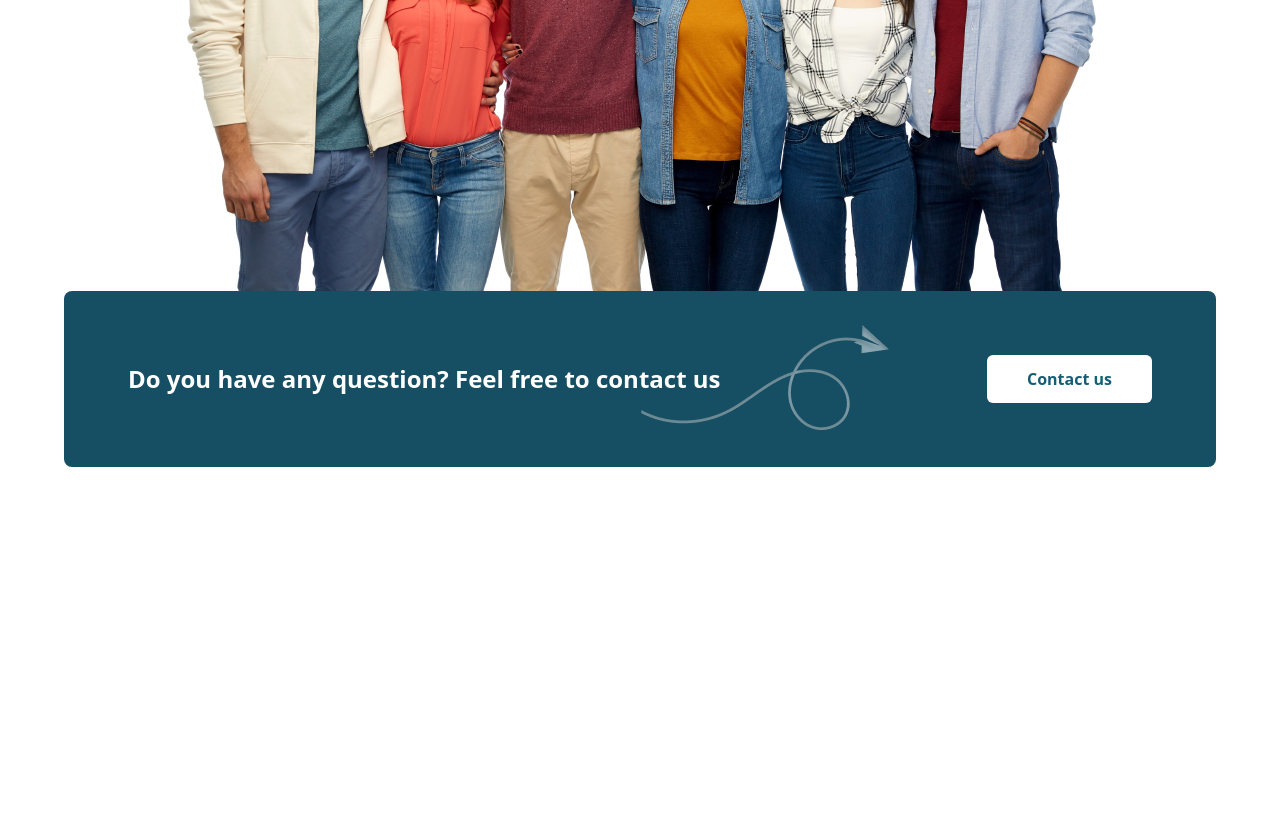
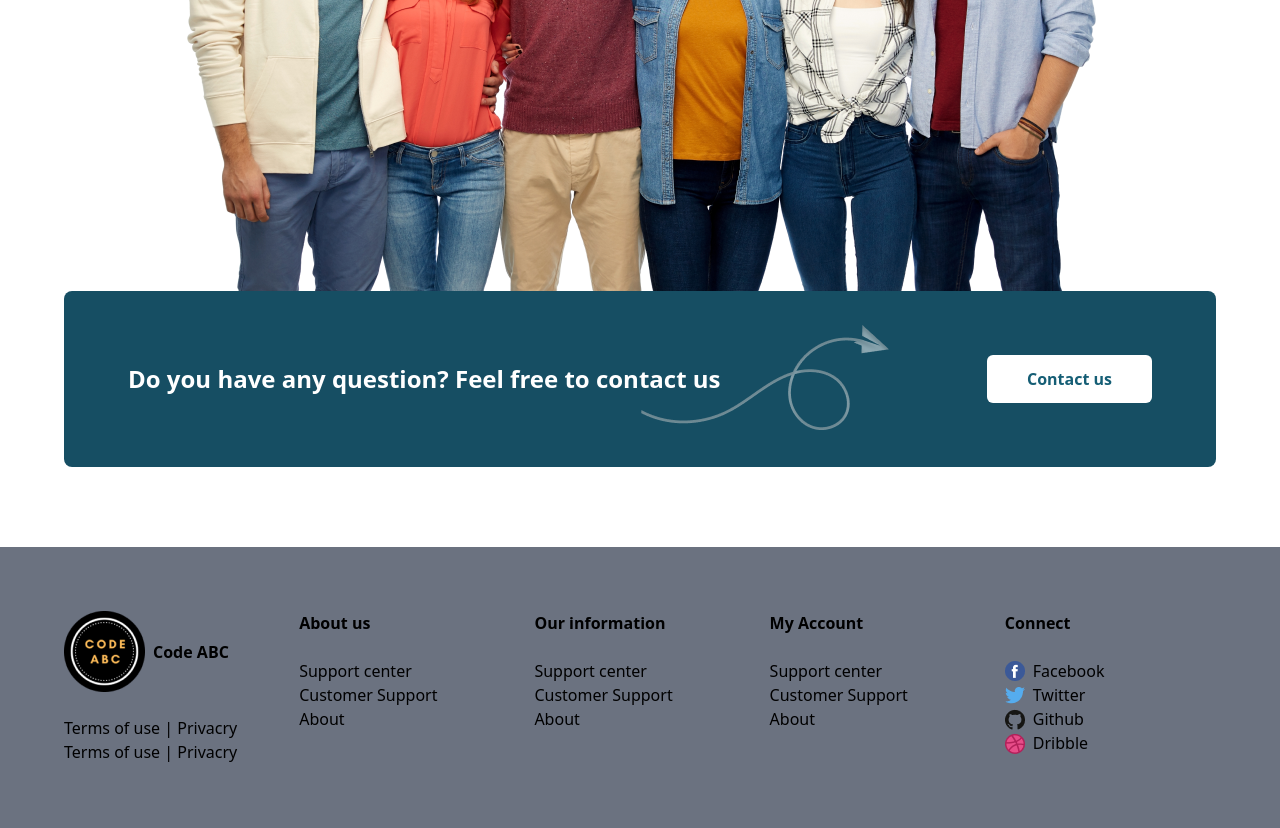
Before and after one commit to monoronjons86/tailwinds, a plain HTML site: page RealHero/index.html in a window 1280 px wide. Shown: the part 3341-4169 px from the top of the page. Before the commit the page ends 3888 px from the top, so only its background shows below. Drawn offline with nearby package versions, Linux system fonts and the light colour scheme.

Commit message:
project-end

```diff
--- a/RealHero/index.html
+++ b/RealHero/index.html
@@ -180,5 +180,79 @@
         </section>
        <!-- Contract us section end -->
 
+        <!-- Footer section start -->
+         <footer class="bg-gray-500 p-16">
+            <div class="grid grid-cols-2 md:grid-cols-5 gap-6">
+                <div>
+                    <div class="flex items-center gap-2 pb-6">
+                        <img src="./image/codeabc_circle.png" alt="">
+                        <h1 class="font-bold">Code ABC</h1>
+                    </div>
+                    <div>
+                        <p>Terms of use | Privacry</p>
+                        <p>Terms of use | Privacry</p>
+
+                    </div>
+
+                </div>
+                <div >
+                    <div class="pb-6">
+                        <h1 class="font-bold">About us</h1>
+                    </div>
+                    <div>
+                        <p>Support center</p>
+                        <p>Customer Support </p>
+                        <p>About</p>
+                    </div>
+                </div>
+                <div>
+                    <div class="pb-6">
+                        <h1 class="font-bold">Our information</h1>
+                    </div>
+                    <div>
+                        <p>Support center</p>
+                        <p>Customer Support </p>
+                        <p>About</p>
+                    </div>
+                </div>
+                <div>
+                    <div class="pb-6">
+                        <h1 class="font-bold">My Account</h1>
+                    </div>
+                    <div>
+                        <p>Support center</p>
+                        <p>Customer Support </p>
+                        <p>About</p>
+                    </div>
+                </div>
+                <div>
+                    <div class="pb-6">
+                        <h1 class="font-bold">Connect</h1>
+                    </div>
+                    <div>
+                        <div class="flex items-center gap-2">
+                            <img src="./image/facebook.png" alt="">
+                            <p>Facebook</p>
+                        </div>
+                        <div class="flex items-center gap-2">
+                            <img src="./image/twitter.png" alt="">
+                            <p>Twitter</p>
+                        </div>
+                        <div class="flex items-center gap-2">
+                            <img src="./image/github.png" alt="">
+                            <p>Github</p>
+                        </div>
+                        <div class="flex items-center gap-2">
+                            <img src="./image/dribble.png" alt="">
+                            <p>Dribble</p>
+                        </div>
+
+                    </div>
+                </div>
+
+            </div>
+         </footer>
+        <!-- Footer section end -->
+
 </body>
 </html>
```
